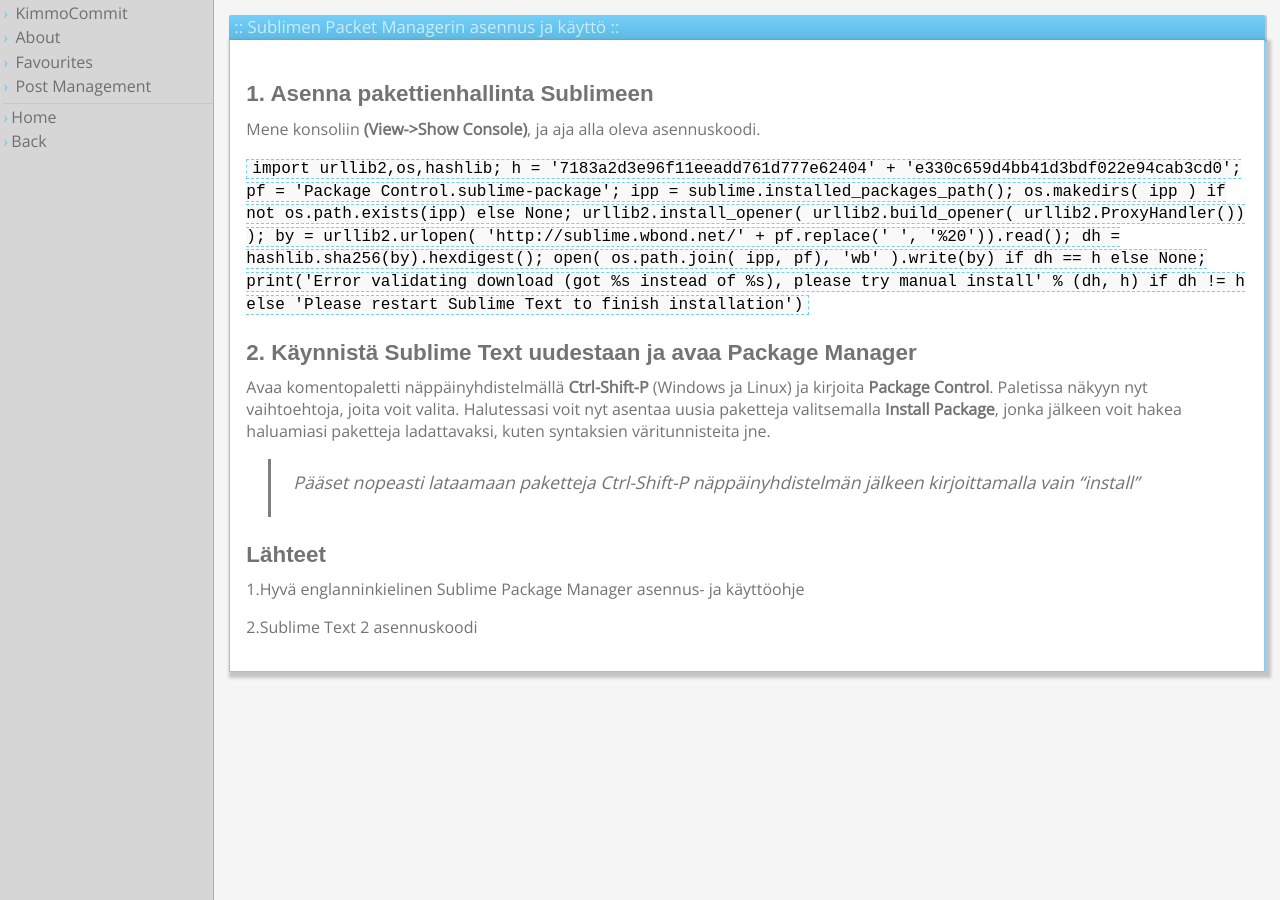
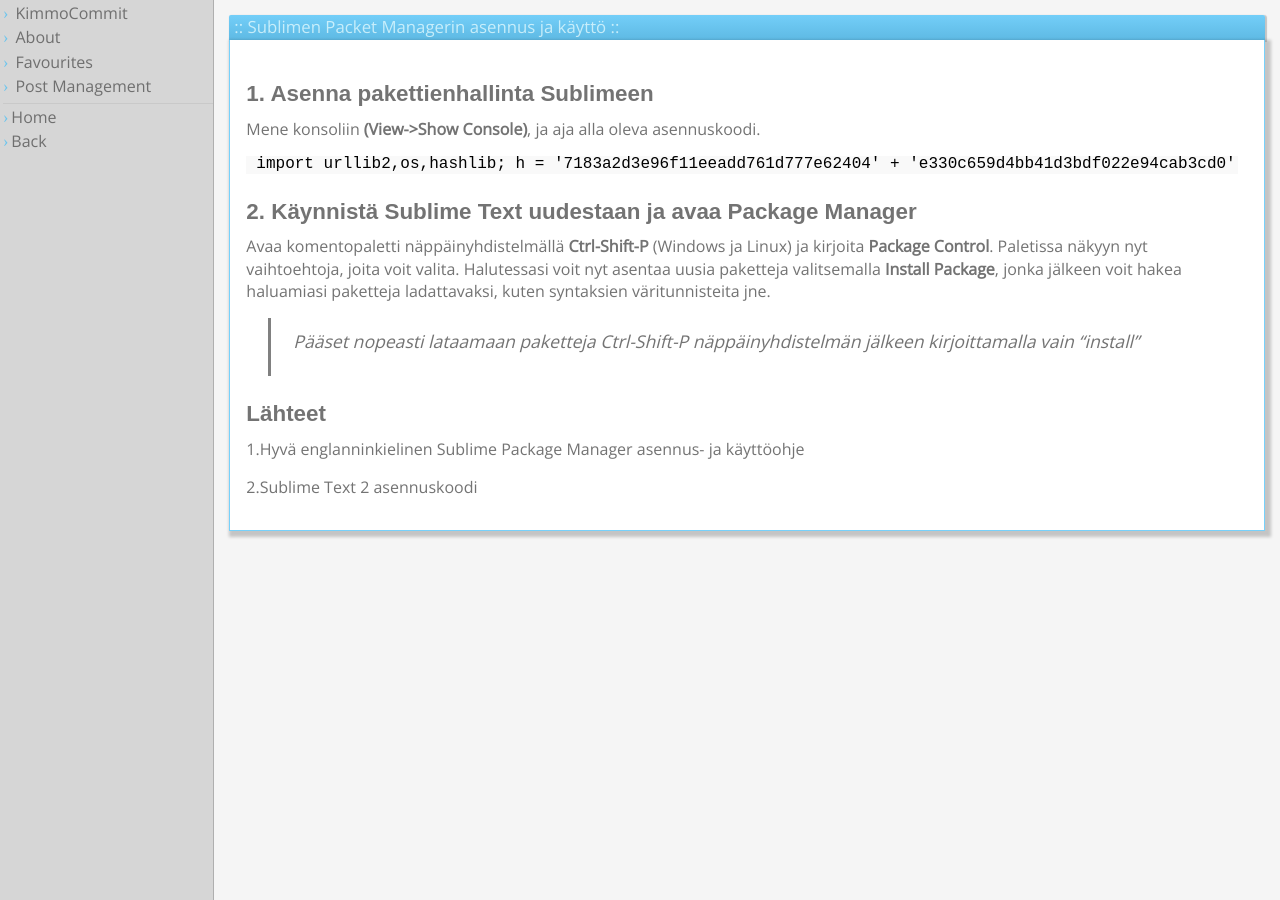
Before and after one commit to KimmoCommit/JAM, a Jekyll site: the page built from _posts/2014-05-03-sublimesetup.md, in a window 1280 px wide. Built offline with Jekyll 4.4.1, drawn with Linux system fonts in a browser that asks for light colours; nearby versions of some CDN libraries; library files that are not in the unit come from our copies.

Commit message:
code ja pre tagie n tyylittelyä

````diff
--- a/_posts/2014-05-03-sublimesetup.md
+++ b/_posts/2014-05-03-sublimesetup.md
@@ -7,9 +7,9 @@
 ####1. Asenna pakettienhallinta Sublimeen
 
 Mene konsoliin **(View->Show Console)**, ja aja alla oleva asennuskoodi.
-
-``import urllib2,os,hashlib; h = '7183a2d3e96f11eeadd761d777e62404' + 'e330c659d4bb41d3bdf022e94cab3cd0'; pf = 'Package Control.sublime-package'; ipp = sublime.installed_packages_path(); os.makedirs( ipp ) if not os.path.exists(ipp) else None; urllib2.install_opener( urllib2.build_opener( urllib2.ProxyHandler()) ); by = urllib2.urlopen( 'http://sublime.wbond.net/' + pf.replace(' ', '%20')).read(); dh = hashlib.sha256(by).hexdigest(); open( os.path.join( ipp, pf), 'wb' ).write(by) if dh == h else None; print('Error validating download (got %s instead of %s), please try manual install' % (dh, h) if dh != h else 'Please restart Sublime Text to finish installation')``
-
+```
+import urllib2,os,hashlib; h = '7183a2d3e96f11eeadd761d777e62404' + 'e330c659d4bb41d3bdf022e94cab3cd0'; pf = 'Package Control.sublime-package'; ipp = sublime.installed_packages_path(); os.makedirs( ipp ) if not os.path.exists(ipp) else None; urllib2.install_opener( urllib2.build_opener( urllib2.ProxyHandler()) ); by = urllib2.urlopen( 'http://sublime.wbond.net/' + pf.replace(' ', '%20')).read(); dh = hashlib.sha256(by).hexdigest(); open( os.path.join( ipp, pf), 'wb' ).write(by) if dh == h else None; print('Error validating download (got %s instead of %s), please try manual install' % (dh, h) if dh != h else 'Please restart Sublime Text to finish installation')
+```
 
 ####2. Käynnistä Sublime Text uudestaan ja avaa Package Manager
 
--- a/assets/css/style.css
+++ b/assets/css/style.css
@@ -303,11 +303,15 @@
   list-style-type: none;
 }
 
-/* line 341, ../sass/style.scss */
-code {
+/* line 342, ../sass/style.scss */
+code, pre {
   background-color: #F9F9F9;
-  border: 1px dashed rgba(60, 190, 250, 0.7);
   color: black;
   line-height: 1.1em;
   padding: 0 5px 0 5px;
 }
+
+/* line 352, ../sass/style.scss */
+pre {
+  max-width: 99%;
+}
````
Also changed, not shown: assets/sass/style.scss (+7 -1 lines), 5 other files.
